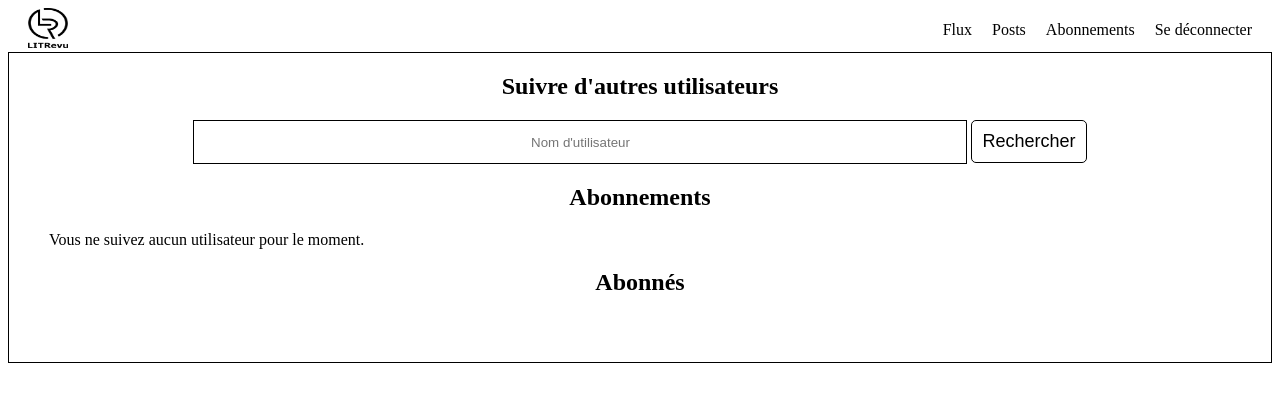
After one commit to DomninBenoit/LITRevu, a Django app: page /follow/ in a window 1280 px wide. The commit adds this page. Shown: the top 402 px of the page. Run offline with Django 4.2, Linux system fonts and the light colour scheme; the visitor is signed in with stand-in values (Sample User, id 1); data comes from the database, SQL or seed files in the repository; style sheets or scripts are compiled from the project's sources; some libraries are stand-ins or nearby versions.

Commit message:
Add Follow page

```diff
--- /dev/null
+++ b/LITReview/static/sass/page/follow.scss
@@ -0,0 +1,53 @@
+.subscribers {
+    border: solid 1px black;
+    padding-bottom: 30px;
+    text-align: center;
+
+
+    .follow-input{
+        border: solid 1px black;
+        width: 60vw;
+        height: 40px;
+        text-align: center;
+    }
+
+    .sub {
+        ul {
+            list-style-type: none;
+            display:flex;
+            li {
+                display: flex;
+                flex-direction: row;
+            }
+        }
+        .custom_button{
+            border-radius: 0;
+        }
+        .sub-name{
+            border: solid 1px black;
+            width: 70vw;
+            height: 40px;
+            text-align: left;
+            margin: 0;
+            p{
+                margin:10px 0 0 0;
+            }
+        }
+    }
+    .followers{
+            ul {
+                list-style-type: none;
+                display:flex;
+                flex-direction: column;
+        }
+        .follow-name{
+            border: solid 1px black;
+            width: 85vw;
+            height: 30px;
+            text-align: left;
+            p{
+                margin:5px 0 0 0;
+            }
+        }
+    }
+}
--- a/LITReview/static/sass/style.scss
+++ b/LITReview/static/sass/style.scss
@@ -4,3 +4,4 @@
 @import 'page/register';
 @import 'page/ticket';
 @import 'page/review';
+@import 'page/follow';
--- /dev/null
+++ b/LITReview/templates/body/follows.html
@@ -0,0 +1,53 @@
+{% extends 'base.html' %}
+
+{% block content %}
+<div class="subscribers">
+    <div class="search_user">
+        <h2>Suivre d'autres utilisateurs</h2>
+        <form method="get" >
+            <input type="text" name="search" placeholder="Nom d'utilisateur" class="follow-input">
+            <button type="submit" class="custom_button">Rechercher</button>
+        </form>
+
+        <ul>
+            {% for user in users %}
+            <li>
+                {{ user.username }}
+                <form method="post">
+                    {% csrf_token %}
+                    <input type="hidden" name="follow_user_id" value="{{ user.pk }}">
+                    <button type="submit">S'abonner</button>
+                </form>
+            </li>
+            {% endfor %}
+        </ul>
+    </div>
+    <div class="sub">
+        <h2>Abonnements</h2>
+        <ul>
+            {% for user in followed_users_list %}
+            <li>
+                <div class="sub-name">
+                    <p > {{ user.username }}</p>
+                </div>
+                <form method="post">
+                    {% csrf_token %}
+                    <input type="hidden" name="unfollow_user_id" value="{{ user.pk }}" class="follow-input">
+                    <button type="submit" class="custom_button">Se désabonner</button>
+                </form>
+            </li>
+            {% empty %}
+            <li>Vous ne suivez aucun utilisateur pour le moment.</li>
+            {% endfor %}
+        </ul>
+    </div>
+    <div class="followers">
+        <h2>Abonnés</h2>
+        <ul>
+            {% for follower in followers_list %}
+            <li class="follow-name"><p>{{ follower.username }}</p></li>
+            {% endfor %}
+        </ul>
+    </div>
+</div>
+{% endblock %}
--- a/LITReview/templates/body/header.html
+++ b/LITReview/templates/body/header.html
@@ -7,7 +7,7 @@
         <ul>
             <li><a href="#">Flux</a></li>
             <li><a href="{% url 'posts' %}">Posts</a></li>
-            <li><a href="#">Abonnements</a></li>
+            <li><a href="{% url 'follow' %}">Abonnements</a></li>
             <li><a href="{% url 'logout' %}">Se déconnecter</a></li>
         </ul>
     </nav>
--- a/LITReview/templates/ticket_and_review/review_create.html
+++ b/LITReview/templates/ticket_and_review/review_create.html
@@ -13,7 +13,7 @@
           {% endif %}
           </div>
           <div class="ticket-date">
-              {{ ticket.time_created|date:"d/m/Y" }} <!-- Vous pouvez adapter le format de la date selon vos besoins -->
+              {{ ticket.time_created|date:"d/m/Y" }}
           </div>
         </div>
       </div>
--- a/LITReview/views.py
+++ b/LITReview/views.py
@@ -1,13 +1,14 @@
 from django.shortcuts import render, redirect
 from django.contrib.auth.views import LoginView
 from django.contrib.auth.forms import UserCreationForm
+from django.contrib.auth.models import User
 from django.urls import reverse_lazy
 from django.views.generic.edit import CreateView, UpdateView, DeleteView
-from django.views.generic import TemplateView, ListView, View
+from django.views.generic import ListView, TemplateView
 from django.contrib.auth.mixins import LoginRequiredMixin
 from itertools import chain
 from LITReview.forms import TicketAndReviewForm
-from LITReview.models import Ticket, Review
+from LITReview.models import Ticket, Review, UserFollows
 
 
 class CustomLoginView(LoginView):
@@ -156,3 +157,49 @@ class CreateTicketAndReviewView(CreateView):
     def get_context_data(self, **kwargs):
         context = super().get_context_data(**kwargs)
         return context
+
+
+class FollowView(TemplateView):
+    template_name = 'body/follows.html'
+
+    def get_context_data(self, **kwargs):
+        context = super().get_context_data(**kwargs)
+
+        search_query = self.request.GET.get('search', '')
+        context['users'] = []
+        if search_query:
+            context['users'] = User.objects.filter(username__icontains=search_query)
+
+        followed_users = self.request.user.followed.values_list('followed_user', flat=True)
+        context['followed_users_list'] = User.objects.filter(pk__in=followed_users)
+
+        followers = UserFollows.objects.filter(followed_user=self.request.user).values_list('user', flat=True)
+        context['followers_list'] = User.objects.filter(id__in=followers)
+
+        context['search_query'] = search_query
+        return context
+
+    def post(self, request):
+        # Désabonner
+        user_id_to_unfollow = request.POST.get('unfollow_user_id')
+        if user_id_to_unfollow:
+            try:
+                user_to_unfollow = User.objects.get(pk=user_id_to_unfollow)
+                unfollow_relation = UserFollows.objects.get(user=request.user, followed_user=user_to_unfollow)
+                unfollow_relation.delete()
+                return redirect(request.path)
+            except (User.DoesNotExist, UserFollows.DoesNotExist):
+                pass
+
+        # S'abonner
+        user_id_to_follow = request.POST.get('follow_user_id')
+        if user_id_to_follow:
+            try:
+                user_to_follow = User.objects.get(pk=user_id_to_follow)
+                if not UserFollows.objects.filter(user=request.user, followed_user=user_to_follow).exists():
+                    UserFollows.objects.create(user=request.user, followed_user=user_to_follow)
+                return redirect(request.path)
+            except User.DoesNotExist:
+                pass
+
+        return redirect(request.path)
--- a/LITRevu/urls.py
+++ b/LITRevu/urls.py
@@ -18,7 +18,8 @@ from django.contrib import admin
 from django.urls import path
 from django.contrib.auth.views import LoginView, LogoutView
 from LITReview.views import (RegistrationView, HomeView, CreateTicketView, UpdateTicketView, PostsView,
-                             CreateReviewView, CreateTicketAndReviewView, UpdateReviewView, ReviewDelete, TicketDelete)
+                             CreateReviewView, CreateTicketAndReviewView, UpdateReviewView, ReviewDelete, TicketDelete,
+                             FollowView)
 from django.conf import settings
 from django.conf.urls.static import static
 
@@ -37,6 +38,7 @@ urlpatterns = [
     path('ticket/<int:pk>/delete/', TicketDelete.as_view(), name='ticket_delete'),
     path('ticket_and_review/create_ticket_and_review/', CreateTicketAndReviewView.as_view(),
          name='ticket_and_review_create'),
+    path('follow/', FollowView.as_view(), name='follow'),
 ]
 
 if settings.DEBUG:
```
